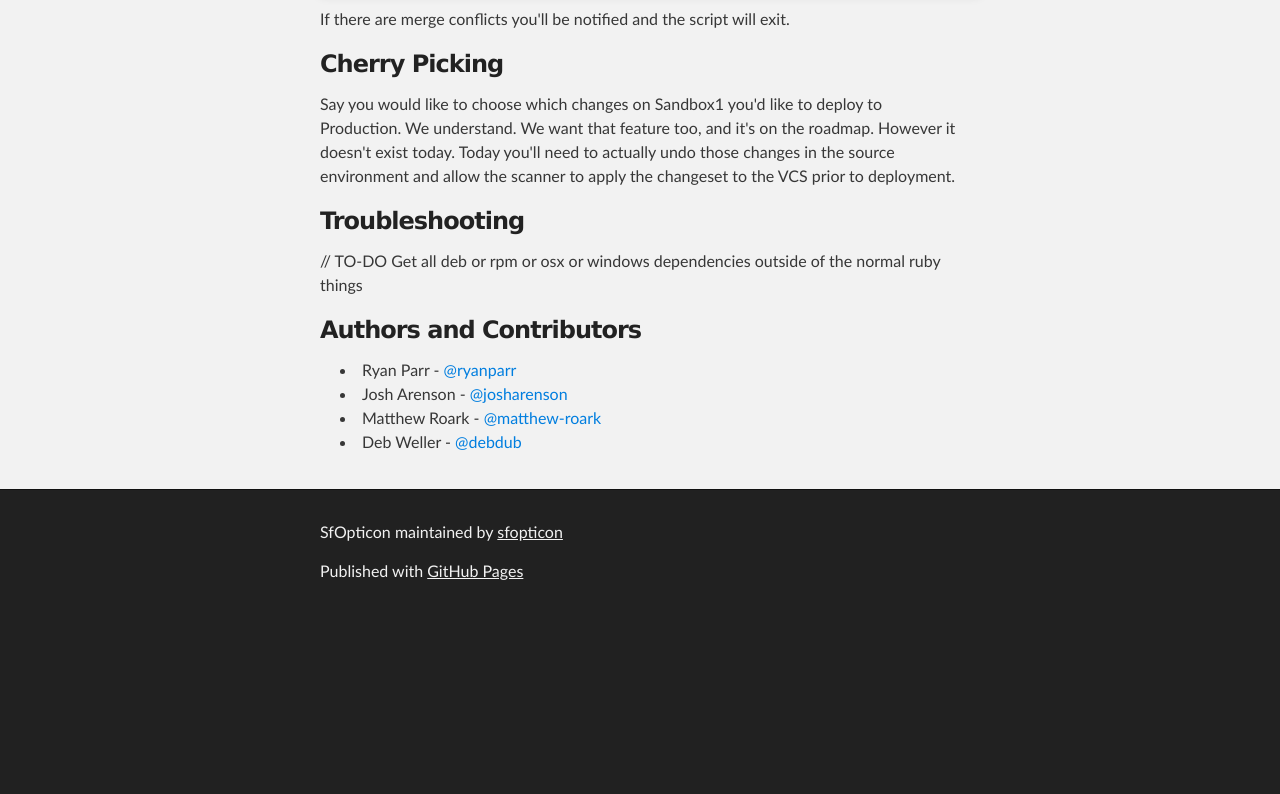
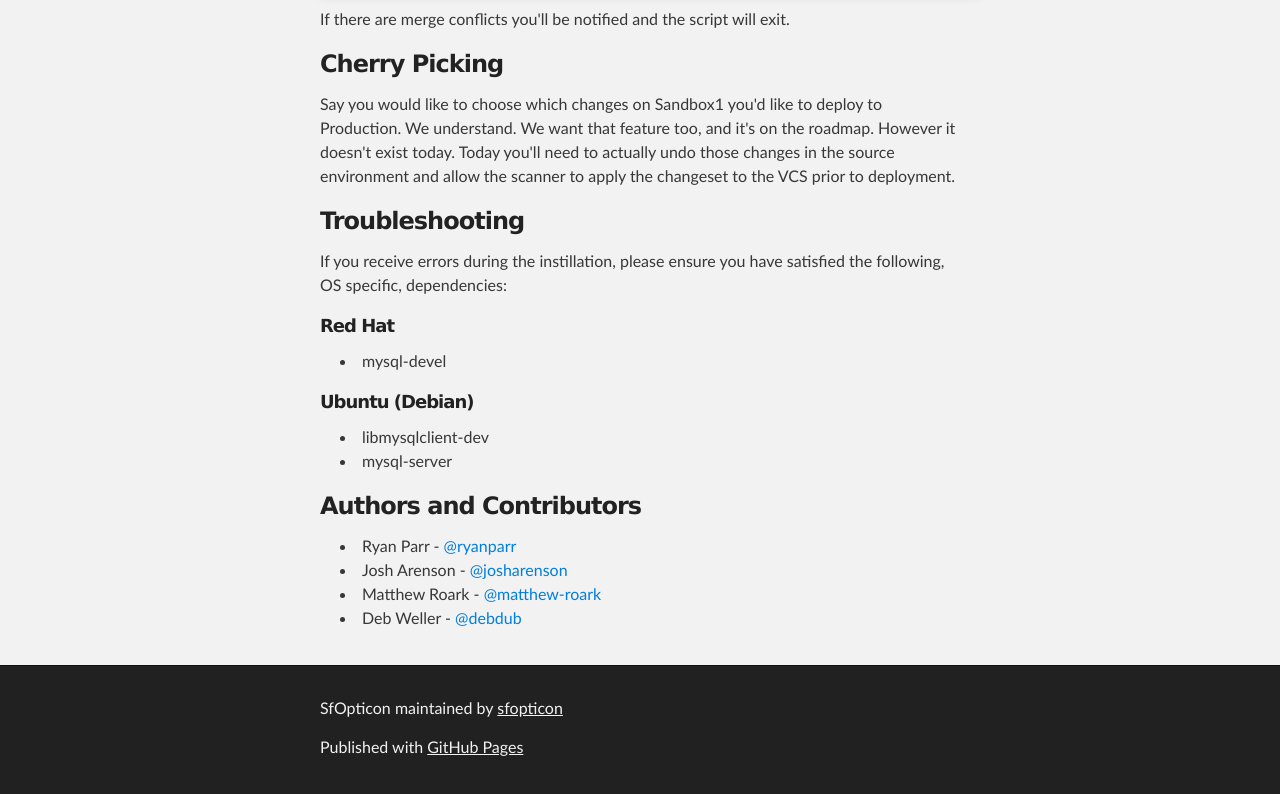
Before and after one commit to josharenson/sfopticon, a plain HTML site: page index.html in a window 1280 px wide. Shown: the part 4050-4844 px from the top of the page. Before the commit the page ends 4668 px from the top, so only its background shows below. Drawn offline with Linux system fonts and the light colour scheme.

```diff
--- a/index.html
+++ b/index.html
@@ -176,9 +176,20 @@
 <h3>
 <a name="troubleshooting" class="anchor" href="#troubleshooting"><span class="octicon octicon-link"></span></a>Troubleshooting</h3>
 
-<p>// TO-DO Get all deb or rpm or osx or windows dependencies outside of the normal ruby things</p>
+<p>If you receive errors during the instillation, please ensure you have satisfied the following, OS specific, dependencies:</p>
 
-<h3>
+<h5>
+<a name="red-hat" class="anchor" href="#red-hat"><span class="octicon octicon-link"></span></a>Red Hat</h5>
+
+<ul>
+<li>mysql-devel</li>
+</ul><h5>
+<a name="ubuntu-debian" class="anchor" href="#ubuntu-debian"><span class="octicon octicon-link"></span></a>Ubuntu (Debian)</h5>
+
+<ul>
+<li>libmysqlclient-dev</li>
+<li>mysql-server</li>
+</ul><h3>
 <a name="authors-and-contributors" class="anchor" href="#authors-and-contributors"><span class="octicon octicon-link"></span></a>Authors and Contributors</h3>
 
 <ul>
```
Also changed, not shown: params.json (+1 -1 lines).
